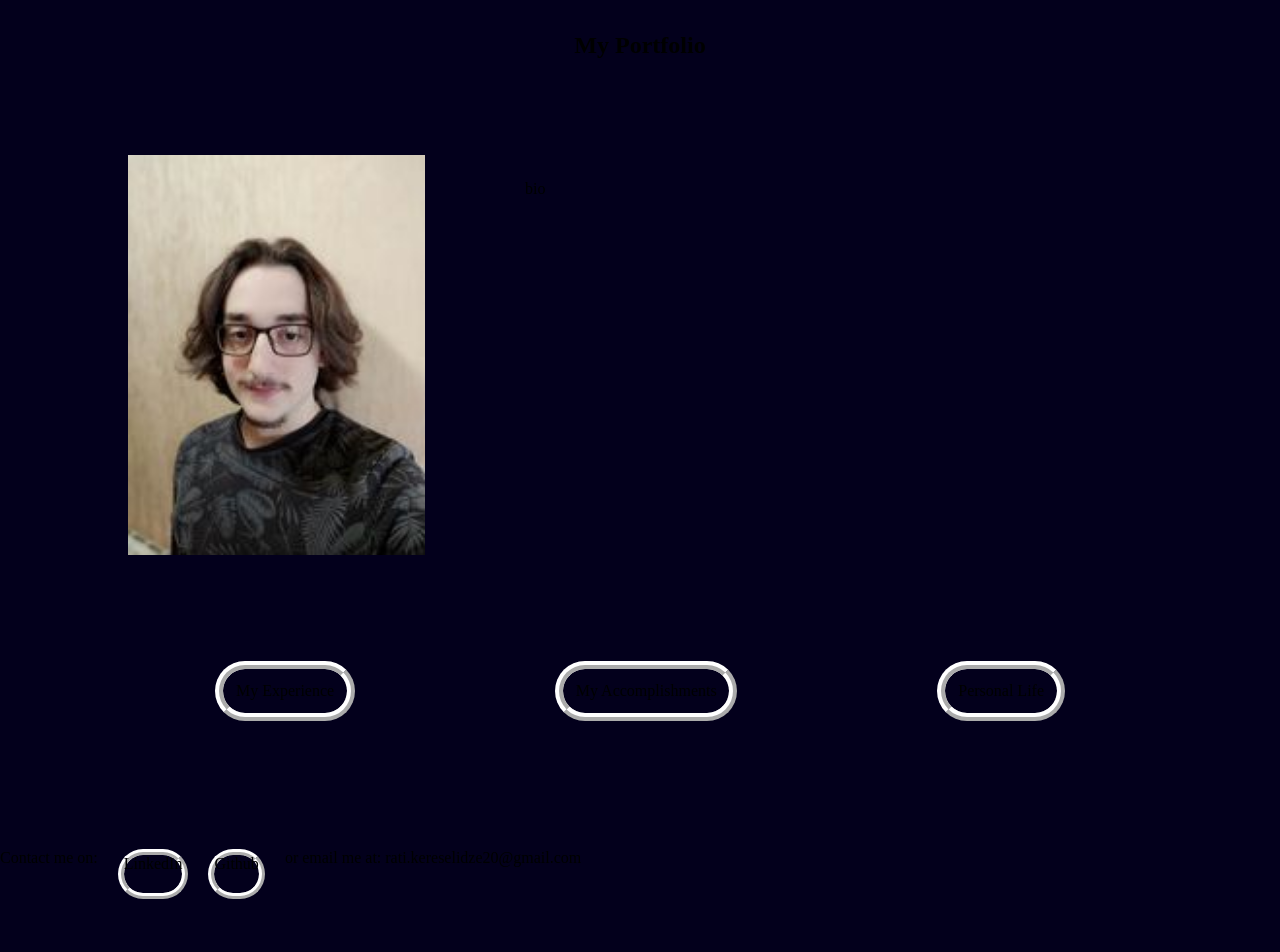
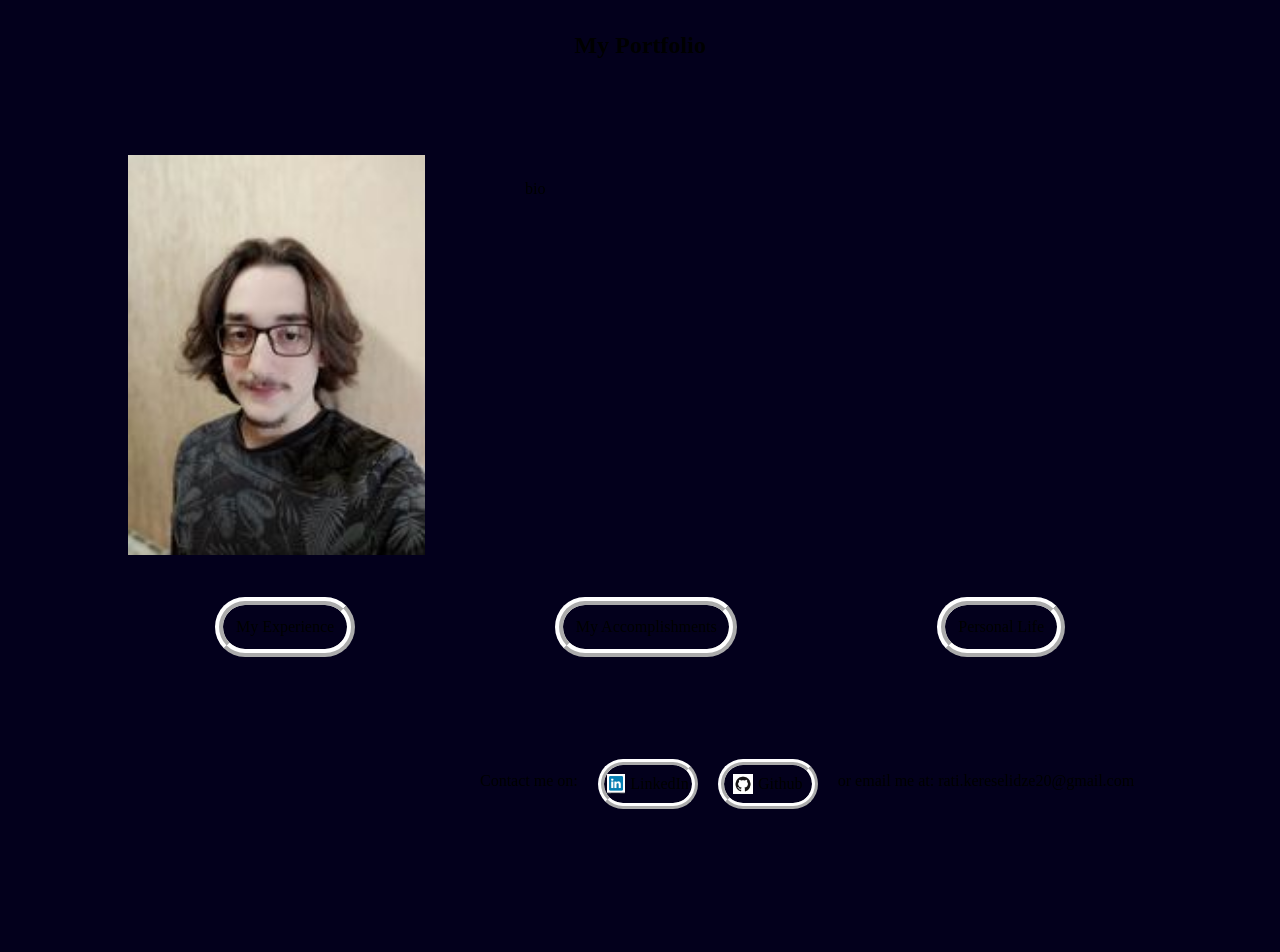
Before and after one commit to Ratiyoo/Website-1, a Next.js app in the folder thesis/: page /components/header in a window 1280 px wide. Shown: the top 952 px of the page. Built offline with nearby package versions, Linux system fonts and the light colour scheme.

Commit message:
design commit

```diff
--- a/thesis/pages/components/header.tsx
+++ b/thesis/pages/components/header.tsx
@@ -1,6 +1,8 @@
 import styles from "@/styles/header.module.css";
 import Rati from "@/public/images/myPic.jpg";
 import Image from 'next/image'
+import Github from "@/public/images/GitHub.png";
+import Linkedin from "@/public/images/linkedin.png";
 
 export default function Header(props: any) {
   return (
@@ -11,7 +13,7 @@ export default function Header(props: any) {
         <div className={styles.title}>My Portfolio</div>
 
         <div className={styles.autobiogrophy}>
-          <div ><Image src={Rati} alt="IDK"  className={styles.picture}/></div>
+          <div ><Image src={Rati} alt="MyImage"  className={styles.picture}/></div>
           <div className={styles.bio}>bio</div>
         </div>
 
@@ -21,10 +23,10 @@ export default function Header(props: any) {
           <a className={styles.buttons}>Personal Life</a>
         </div>
         <div className={styles.contact_wrapper}>
-          <div>Contact me on:</div>
-          <a href="https://www.linkedin.com/in/rati-kereselidze-729969250/" className={styles.contacts}> LinkedIn</a>
-          <a href= "https://github.com/Ratiyoo" className={styles.contacts}> Github</a>
-          <div> or email me at: rati.kereselidze20@gmail.com</div>
+          <div className={styles.contact_text}>Contact me on:</div>
+          <a href="https://www.linkedin.com/in/rati-kereselidze-729969250/" className={styles.contacts}><Image src={Linkedin} alt="LinkedinLogo"  className={styles.contact_image}/> LinkedIn</a>
+          <a href= "https://github.com/Ratiyoo" className={styles.contacts}><Image src={Github} alt="GithubLogo"  className={styles.contact_image}/> Github</a>
+          <div className={styles.contact_text}> or email me at: rati.kereselidze20@gmail.com</div>
         </div>
       </div>
     </>
--- a/thesis/styles/header.module.css
+++ b/thesis/styles/header.module.css
@@ -15,7 +15,7 @@
 .autobiogrophy {
  margin-left: 10%;
  margin-top: 5%;
- margin-bottom: 8%;
+ margin-bottom: 3%;
   display: flex;
   flex-direction: row;
   gap: 100px;
@@ -23,7 +23,7 @@
 .button_wrapper{
   width: 100%;
   justify-content: center;
-  margin-bottom: 10%;
+  margin-bottom: 8%;
   display: flex;
   flex-direction: row;
   gap: 200px;
@@ -48,17 +48,32 @@
 }
 .contact_wrapper{
   height: 200px;
+  width: 800px;
   display: flex;
   flex-direction: row;
   gap: 20px;
+  margin-left: auto;
 }
 .contacts{
+  display: flex;
+  flex-direction: row;
   height: 50px;
+  width: 100px;
+  gap: 5px;
   border: 6px;
   border-radius: 50px;
   border-color: white;
   border-style: ridge;
+  align-items: center;
+  justify-content: center;
 }
 .contacts:hover{
   cursor: pointer;
 }
+.contact_text{
+  margin-top: 12.5px;
+}
+.contact_image{
+  height: 20px;
+  width: auto;
+}
```
Also changed, not shown: thesis/public/images/GitHub.png (added), thesis/public/images/linkedin.png (added).
